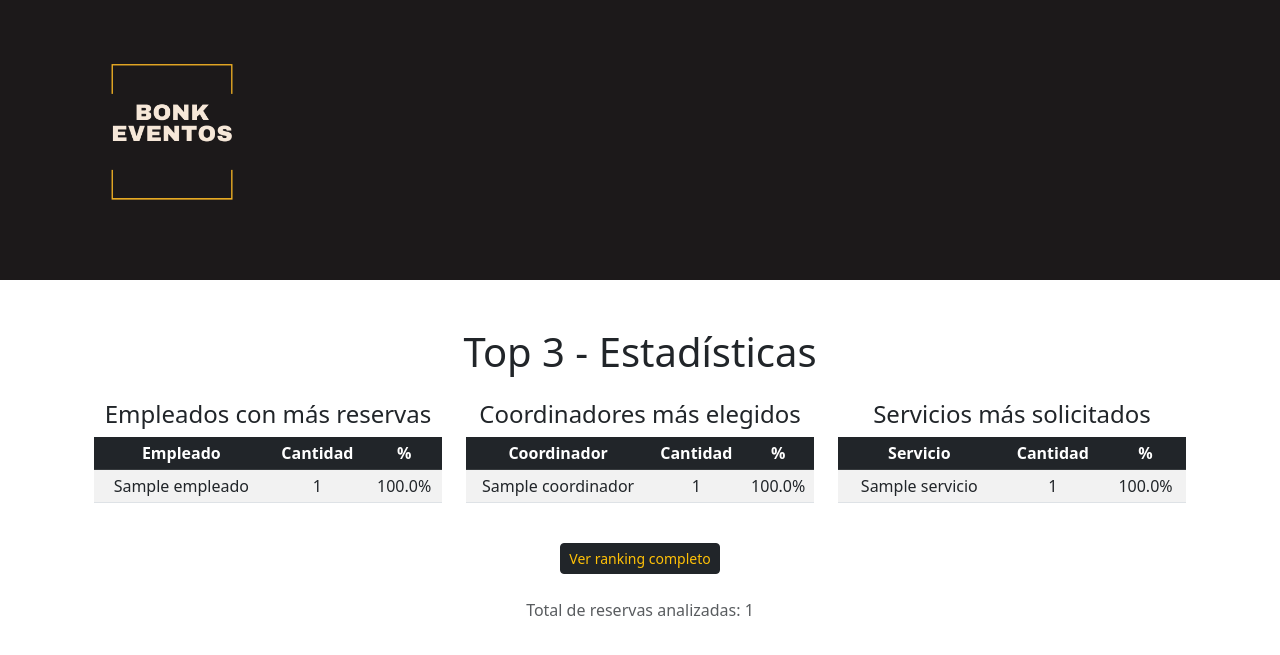
After one commit to alkemyTech/CFILP-Django-W2-Back-S1, a Django app: page /estadisticas/ in a window 1280 px wide. The commit adds this page. Shown: the top 655 px of the page. Run offline with Django 5.2, Linux system fonts and the light colour scheme; tables that the repository leaves empty hold one stand-in row (values such as "Sample post").

Commit message:
Creacion de funcionalidad de estadistica

```diff
--- /dev/null
+++ b/webapp/servicios/templates/estadisticas/dashboard.html
@@ -0,0 +1,81 @@
+{% extends 'base.html' %}
+
+{% block content %}
+<div class="container mt-5">
+  <h1 class="text-center mb-4">Top 3 - Estadísticas</h1>
+
+  <div class="row">
+    <div class="col-md-4">
+      <h4 class="text-center">Empleados con más reservas</h4>
+      <table class="table table-sm table-striped text-center">
+        <thead class="table-dark">
+          <tr>
+            <th>Empleado</th>
+            <th>Cantidad</th>
+            <th>%</th>
+          </tr>
+        </thead>
+        <tbody>
+          {% for e in empleados_top %}
+          <tr>
+            <td>{{ e.empleado__nombre }}</td>
+            <td>{{ e.total }}</td>
+            <td>{{ e.porcentaje }}%</td>
+          </tr>
+          {% endfor %}
+        </tbody>
+      </table>
+    </div>
+
+    <div class="col-md-4">
+      <h4 class="text-center">Coordinadores más elegidos</h4>
+      <table class="table table-sm table-striped text-center">
+        <thead class="table-dark">
+          <tr>
+            <th>Coordinador</th>
+            <th>Cantidad</th>
+            <th>%</th>
+          </tr>
+        </thead>
+        <tbody>
+          {% for c in coordinadores_top %}
+          <tr>
+            <td>{{ c.coordinador__nombre }}</td>
+            <td>{{ c.total }}</td>
+            <td>{{ c.porcentaje }}%</td>
+          </tr>
+          {% endfor %}
+        </tbody>
+      </table>
+    </div>
+
+    <div class="col-md-4">
+      <h4 class="text-center">Servicios más solicitados</h4>
+      <table class="table table-sm table-striped text-center">
+        <thead class="table-dark">
+          <tr>
+            <th>Servicio</th>
+            <th>Cantidad</th>
+            <th>%</th>
+          </tr>
+        </thead>
+        <tbody>
+          {% for s in servicios_top %}
+          <tr>
+            <td>{{ s.servicio__nombre }}</td>
+            <td>{{ s.total }}</td>
+            <td>{{ s.porcentaje }}%</td>
+          </tr>
+          {% endfor %}
+        </tbody>
+      </table>
+    </div>
+    </div>
+      <div class="text-center mt-4">
+        <a href="{% url 'ranking_completo' %}" class="btn btn-dark text-warning btn-sm">
+            Ver ranking completo
+        </a>
+    </div>
+  <p class="text-muted text-center mt-4">Total de reservas analizadas: {{ total_reservas }}</p>
+</div>
+{% endblock %}
--- a/webapp/servicios/templates/home.html
+++ b/webapp/servicios/templates/home.html
@@ -12,6 +12,7 @@
       <a href="{% url 'empleado_list' %}" class="btn btn-oscuro">Empleados</a>
       <a href="{% url 'coordinador_list' %}" class="btn btn-oscuro">Coordinadores</a>
       <a href="{% url 'reserva_list' %}" class="btn btn-oscuro">Reservas</a>
+      <a href="{% url 'estadisticas' %}" class="btn btn-oscuro">Estadisticas</a>
     </div>
   </div>
 </div>
--- a/webapp/servicios/urls.py
+++ b/webapp/servicios/urls.py
@@ -28,6 +28,9 @@ from .views import (                         #QUITAR O COMENTAR PARA PROBAR EL H
     CoordinadorRestoreView,
     CoordinadorInactivosListView,
     HomeView,
+    estadisticas_view,
+    ranking_completo_view,
+    exportar_estadisticas_excel,
     )
 
 
@@ -36,6 +39,11 @@ urlpatterns = [
 
     # Home
     path('', HomeView.as_view(), name='home'),
+
+    path('estadisticas/', estadisticas_view, name='estadisticas'),
+    path('estadisticas/completo/', ranking_completo_view, name='ranking_completo'),
+
+    path('estadisticas/exportar/', exportar_estadisticas_excel, name='exportar_excel'),
 
     # Servicio
     path('servicio/', ServicioListView.as_view(), name='servicio_list'),
--- a/webapp/servicios/views.py
+++ b/webapp/servicios/views.py
@@ -3,7 +3,77 @@ from django.views.generic import ListView, CreateView, UpdateView, DeleteView, V
 from django.urls import reverse_lazy
 from .models import (Empleado, Cliente, Servicio, Reserva, Coordinador)
 from .forms import EmpleadoForm, CoordinadorForm, ReservaForm, ServicioForm, ClienteForm
+from django.db.models import Count
+import openpyxl
+from django.http import HttpResponse
 
+def estadisticas_view(request):
+    empleados, coordinadores, servicios, total_reservas = obtener_ranking_reservas()
+
+    # Top 3 + porcentaje
+    empleados = empleados[:3]
+    coordinadores = coordinadores[:3]
+    servicios = servicios[:3]
+
+    for grupo in [empleados, coordinadores, servicios]:
+        for item in grupo:
+            item["porcentaje"] = round((item["total"] / total_reservas) * 100, 2) if total_reservas else 0
+
+    context = {
+        'empleados_top': empleados,
+        'coordinadores_top': coordinadores,
+        'servicios_top': servicios,
+        'total_reservas': total_reservas,
+    }
+
+    return render(request, 'estadisticas/dashboard.html', context)
+def ranking_completo_view(request):
+    empleados, coordinadores, servicios, _ = obtener_ranking_reservas()
+
+    context = {
+        'empleados': empleados,
+        'coordinadores': coordinadores,
+        'servicios': servicios,
+    }
+
+    return render(request, 'estadisticas/ranking_completo.html', context)
+
+def exportar_estadisticas_excel(request):
+
+    empleados, coordinadores, servicios, total = obtener_ranking_reservas()
+
+    wb = openpyxl.Workbook()
+    ws = wb.active
+    ws.title = "Ranking completo"
+
+    # Hoja 1: Empleados
+    ws_empleados = wb.active
+    ws_empleados.title = "Empleados"
+    ws_empleados.append(["Empleado", "Cantidad", "%"])
+    for e in empleados:
+        porcentaje = round((e["total"] / total) * 100, 2) if total else 0
+        ws_empleados.append([e["empleado__nombre"], e["total"], f"{porcentaje}%"])
+
+    # Hoja 2: Coordinadores
+    ws_coordinadores = wb.create_sheet(title="Coordinadores")
+    ws_coordinadores.append(["Coordinador", "Cantidad", "%"])
+    for c in coordinadores:
+        porcentaje = round((c["total"] / total) * 100, 2) if total else 0
+        ws_coordinadores.append([c["coordinador__nombre"], c["total"], f"{porcentaje}%"])
+
+    # Hoja 3: Servicios
+    ws_servicios = wb.create_sheet(title="Servicios")
+    ws_servicios.append(["Servicio", "Cantidad", "%"])
+    for s in servicios:
+        porcentaje = round((s["total"] / total) * 100, 2) if total else 0
+        ws_servicios.append([s["servicio__nombre"], s["total"], f"{porcentaje}%"])
+
+    response = HttpResponse(
+        content_type='application/vnd.openxmlformats-officedocument.spreadsheetml.sheet'
+    )
+    response['Content-Disposition'] = 'attachment; filename=ranking_completo.xlsx'
+    wb.save(response)
+    return response
 
 # View
 class HomeView(TemplateView):
@@ -212,3 +282,16 @@ class CoordinadorInactivosListView(ListView):
         return Coordinador.objects.filter(activo=False)
 
 #endregion
+
+
+def obtener_ranking_reservas():
+    from .models import Reserva
+    from django.db.models import Count
+
+    total = Reserva.objects.count()
+
+    empleados = Reserva.objects.values('empleado__nombre').annotate(total=Count('id')).order_by('-total')
+    coordinadores = Reserva.objects.values('coordinador__nombre').annotate(total=Count('id')).order_by('-total')
+    servicios = Reserva.objects.values('servicio__nombre').annotate(total=Count('id')).order_by('-total')
+
+    return empleados, coordinadores, servicios, total
```
Also changed, not shown: webapp/servicios/templates/estadisticas/ranking_completo.html (added, +75 -0 lines), 1 other file.
